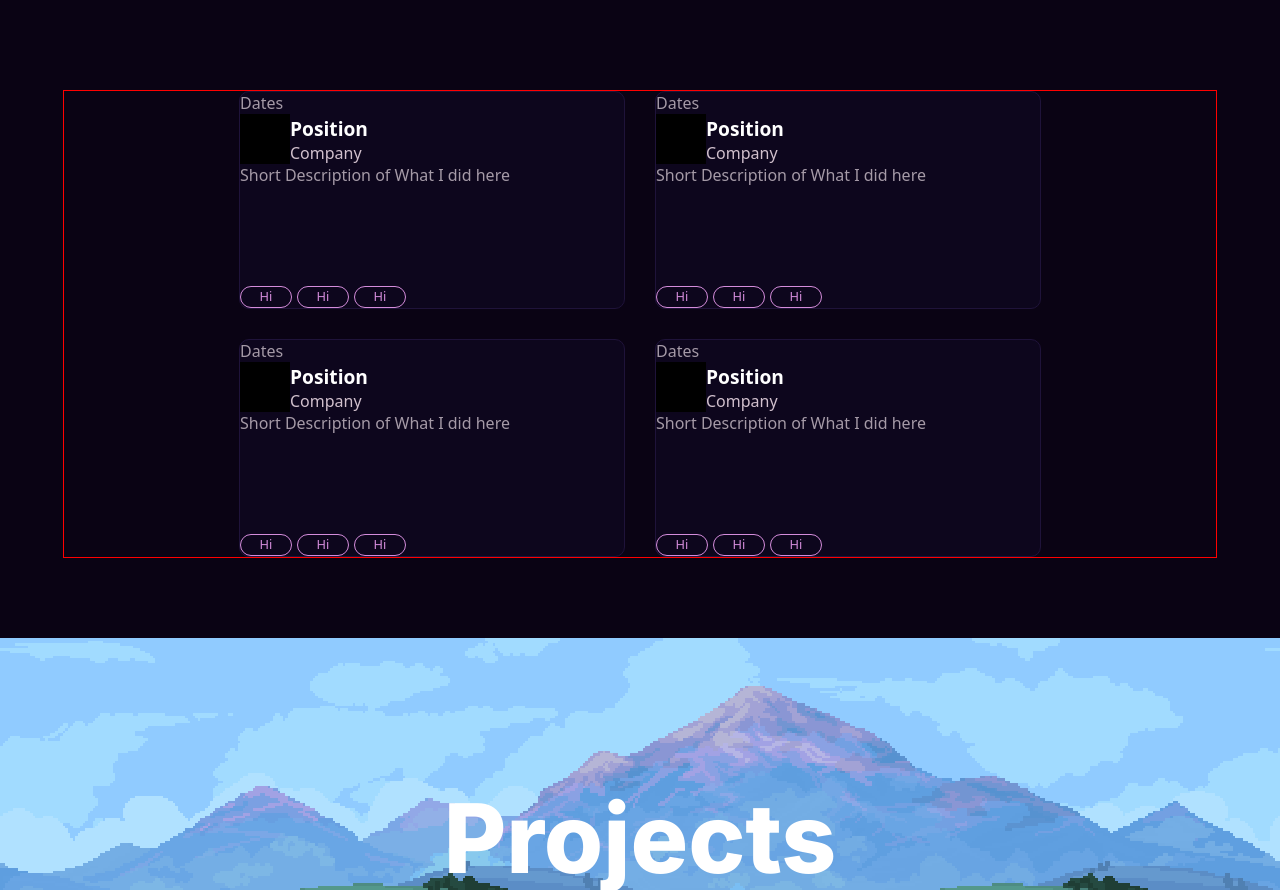
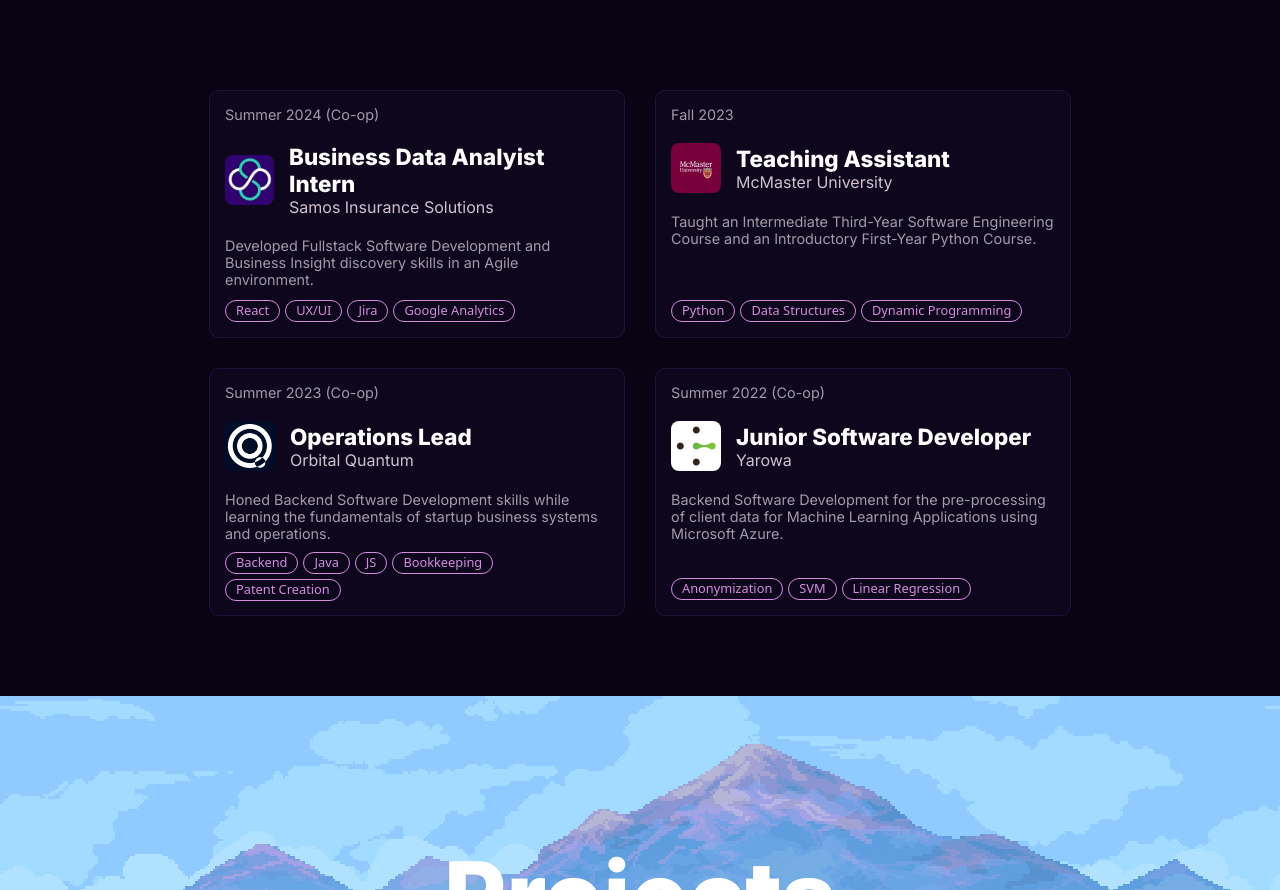
Before and after one commit to alexeckardt/MyWebsite, an Astro site: page / in a window 1280 px wide. Shown: the part 1200-2090 px from the top of the page. Built offline with nearby package versions, Linux system fonts and the light colour scheme; Astro itself is replaced by a stand-in of ours; a web font is replaced by a local one.

Commit message:
Work Experience

```diff
--- a/src/components/WorkExperienceCard.astro
+++ b/src/components/WorkExperienceCard.astro
@@ -4,6 +4,8 @@
 import ThreeDeeCard from "../components/ThreeDeeCard.astro";
 import ThreeDeeCardTextLogo from "../components/ThreeDeeCardTextLogo.astro";
 import WorkExperienceTag from "./WorkExperienceTag.astro";
+
+const { dates, logourl, position_name, company, desc, tags, companyhref } = Astro.props;
 ---
 
 <!-- Section W Buttons -->
@@ -11,27 +13,33 @@
 
     <div class="dynamic_buffer">
         <div class="card-content">
-            <p>Dates</p>
+            <p>{dates}</p>
 
             <div class="logo-row">
 
                 <!-- Display the Logo -->
-                <div class="logo"></div>
+                <div class="logo" style={`background-image:url(${logourl})`}></div>
 
                 <!-- Other Stuff -->
-                <div class="position">
-                    <h1>Position</h1>
-                    <h4>Company</h4>
-                </div>
+                <a class="position" href={companyhref}>
+                    <h1>{position_name}</h1>
+                    <h4>{company}</h4>
+                </a>
             </div>
 
-            <p>Short Description of What I did here</p>
+            <p>{desc}</p>
         </div>
 
         <div class="tag-container">
+            <!-- <WorkExperienceTag />
             <WorkExperienceTag />
-            <WorkExperienceTag />
-            <WorkExperienceTag />
+            <WorkExperienceTag /> -->
+            {tags &&
+                tags.map((item) => (
+                    <WorkExperienceTag
+                        item={item}/>
+                ))
+            }
         </div>
     </div>
 </div>
@@ -45,6 +53,8 @@
     background-color: var(--background-card-bkg);
     border: 1px solid var(--background-card-border);
     border-radius: 10px;
+
+    padding: 15px;
 }
 
 .dynamic_buffer {
@@ -56,18 +66,29 @@
 
 .tag-container {
     display: flex;
+    flex-wrap: wrap;
     gap: 5px;
+}
+
+a {
+    text-decoration: none;
 }
 
 .logo-row {
     display: flex;
     align-items: center;
+
+    gap: 15px;
+    margin-top: 20px;
+    margin-bottom: 20px;
 }
 
 .logo {
     background-color: black;
     width: 50px;
     height: 50px;
+    background-size: cover;
+    border-radius: 8px;
 }
 
 .position {
@@ -75,20 +96,36 @@
 }
 
 h1 {
-    font-size: 1.2rem;
+    font-family: var(--title_font_family);
     font-weight: 600;
+    font-size: 1.4rem;
+    margin-bottom: 0px;
+    padding-bottom: 0px;
+
     color: var(--textcol);
 }
 
+a:hover > h1 {
+    color: var(--primary-p);
+}
+
 h4 {
+    font-family: var(--title_font_family);
     font-size: 1rem;
     font-weight: 400;
     color: var(--textcol-off);
 }
 
+a:hover > h4 {
+    color: var(--primary-p);
+}
+
 p {
-    font-size: 1rem;
+    font-size: 0.9rem;
+    font-family: var(--title_font_family);
     font-weight: 400;
     color: var(--textcol-dark);
+
+    margin-bottom: 10px;
 }
 </style>
--- a/src/components/WorkExperienceTag.astro
+++ b/src/components/WorkExperienceTag.astro
@@ -3,11 +3,14 @@
 import SectionBanner from "../components/SectionBanner.astro";
 import ThreeDeeCard from "../components/ThreeDeeCard.astro";
 import ThreeDeeCardTextLogo from "../components/ThreeDeeCardTextLogo.astro";
+
+
+const { item } = Astro.props;
 ---
 
 <!-- Section W Buttons -->
 <div class="tag">
-    Hi
+    {item}
 </div>
 
 <style>
@@ -15,7 +18,7 @@
 
     display: flex;
     width: fit-content;
-    min-width: 30px;
+    min-width: 0px;
 
     padding: 0px;
     padding-left: 10px;
@@ -24,8 +27,9 @@
 
     color: var(--primary-p);
     border: 1px solid var(--primary-p);
+    background-color: transparent;
 
-
+    transition: 0.3s;
 
     border-radius: 50px;
     font-size: 0.8rem;
@@ -34,5 +38,16 @@
     justify-content: center;
     text-align: center;
 
+    /* pointer-events: none; */
+    user-select: none;
+
+}
+
+.tag:hover {
+
+    /* border: 1px solid var(--primary-p);  */
+    background-color: var(--primary-p);
+    color: var(--secondary-p);
+
 }
 </style>
--- a/src/sections/WorkExperience.astro
+++ b/src/sections/WorkExperience.astro
@@ -23,10 +23,46 @@
             <div class="card">Hi</div>
             <div class="card">Hi</div> -->
 
-            <WorkExperienceCard />
-            <WorkExperienceCard />
-            <WorkExperienceCard />
-            <WorkExperienceCard />
+            <WorkExperienceCard
+                company='Samos Insurance Solutions'
+                position_name='Business Data Analyist Intern'
+                desc="Developed Fullstack Software Development and Business Insight discovery skills in an Agile environment."
+                dates='Summer 2024 (Co-op)'
+                logourl='/images/work/samosinsure_cover.jpg'
+                companyhref="https://samos.com"
+                tags={['React', 'UX/UI', 'Jira', 'Google Analytics']}
+                />
+
+                <WorkExperienceCard
+                company='McMaster University'
+                position_name='Teaching Assistant'
+                desc="Taught an Intermediate Third-Year Software Engineering Course and an Introductory First-Year Python Course."
+                dates='Fall 2023'
+                logourl='/images/work/mcmaster.jpg'
+                companyhref="https://www.eng.mcmaster.ca/"
+                tags={['Python', 'Data Structures', 'Dynamic Programming']}
+                />
+
+                <WorkExperienceCard
+                company='Orbital Quantum'
+                position_name='Operations Lead'
+                desc="Honed Backend Software Development skills while learning the fundamentals of startup business systems and operations."
+                dates='Summer 2023 (Co-op)'
+                logourl='/images/work/oquantum.png'
+                companyhref="https://orbitalquantum.com"
+                tags={['Backend', 'Java', 'JS', 'Bookkeeping', 'Patent Creation']}
+                />
+
+                <WorkExperienceCard
+                company='Yarowa'
+                position_name='Junior Software Developer'
+                desc="Backend Software Development for the pre-processing of client data for Machine Learning Applications using Microsoft Azure."
+                dates='Summer 2022 (Co-op)'
+                logourl='/images/work/jarowa_logo.jpg'
+                companyhref="https://www.yarowa.com/english/home/"
+                tags={['Anonymization', 'SVM', 'Linear Regression']}
+                />
+
 
         </div>
 
@@ -70,7 +106,7 @@
         width: 90%;
         max-width: 1800px;
 
-        border: 1px solid red;
+        /* border: 1px solid red; */
 
     }
 
```
Also changed, not shown: public/images/work/jarowa_logo.jpg (added), public/images/work/mcmaster.jpg (added), public/images/work/oquantum.png (added), public/images/work/samosinsure_cover.jpg (added).
